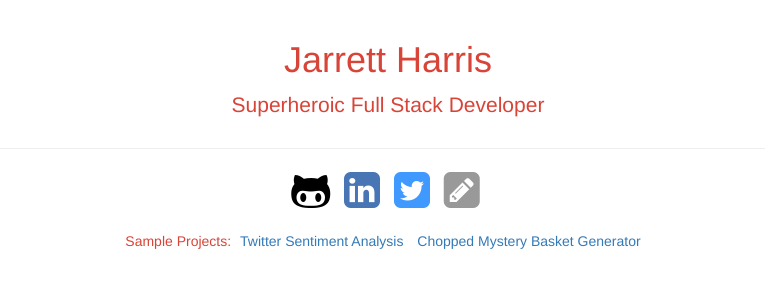
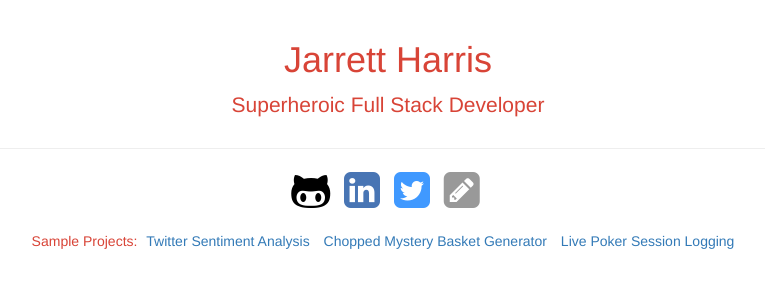
Before and after one commit to jarrettch/jarrettch.github.io, a plain HTML site: page index.html in a window 1280 px wide. Shown: the whole page, without its empty margins (252-1017 px from the left). Drawn offline with nearby package versions, Linux system fonts and the light colour scheme.

Commit message:
added railbirds link

```diff
--- a/index.html
+++ b/index.html
@@ -28,6 +28,7 @@
 		<ul class="list-unstyled list-inline text-center body-text sample animated bounceInRight">Sample Projects:
 			<li><a href="http://sentibubbles.herokuapp.com">Twitter Sentiment Analysis</a></li>
 			<li><a href="http://chopped.herokuapp.com">Chopped Mystery Basket Generator</a></li>
+			<li><a href="http://railbirds.herokuapp.com">Live Poker Session Logging</a></li>
 		</ul>
 	</div>
 </body>
```
